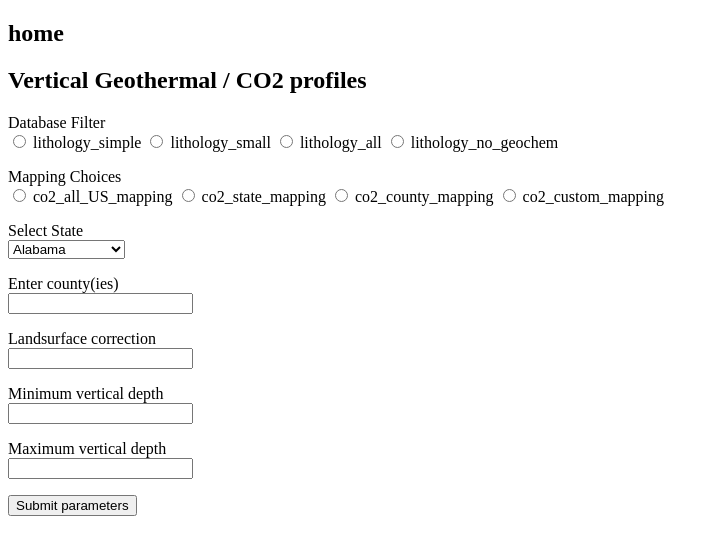
After one commit to hammytheham/CO2_GASP_PROGRAM, a Flask app: page /vertical in a window 1280 px wide. The commit adds this page. Shown: the top 555 px of the page, without its empty margins (0-719 px from the left). Run offline with Flask 2, Linux system fonts and the light colour scheme.

Commit message:
adding all files pre packaging

```diff
--- /dev/null
+++ b/service/data_input.py
@@ -0,0 +1,41 @@
+from flask_wtf import FlaskForm
+from wtforms import StringField, SubmitField, SelectField, RadioField
+
+class Index_page(FlaskForm):
+    modelling_option_choices=['Option 1', 'Option 2']
+    modelling_option=RadioField(choices=modelling_option_choices)
+    submit=SubmitField('Submit parameters')
+
+class Data_input(FlaskForm):
+    'For co2 density/state and geothermal gradient'
+    #co2_profile=StringField
+    SelectDatabaseChoices=['lithology_simple','lithology_small','lithology_all','lithology_no_geochem']
+    database_select=RadioField('Database Filter',choices=SelectDatabaseChoices)
+
+    SelectField_choices=['Horizontal','Vertical']
+    co2_profile=RadioField('CO2 Profile',choices=SelectField_choices)
+
+    SelectMapping_choices=['co2_all_US_mapping','co2_state_mapping','co2_county_mapping','co2_custom_mapping']
+    mapping_select=RadioField('Mapping Choices',choices=SelectMapping_choices)
+
+    us_state=['Alabama','Arizona','Arkansas','California','Colorado'
+,'Connecticut','Delaware','Florida','Georgia','Idaho','Illinois','Indiana',
+'Iowa','Kansas','Kentucky','Louisiana','Maine','Maryland','Massachusetts',
+'Michigan','Minnesota','Mississippi','Missouri','Montana','Nebraska','Nevada',
+'New Hampshire','New Jersey','New Mexico','New York','North Carolina',
+'North Dakota','Ohio','Oklahoma','Oregon','Pennsylvania','Rhode Island',
+'South Carolina','South Dakota','Tennessee','Texas','Utah','Vermont',
+'Virginia','Washington','West Virginia','Wisconsin','Wyoming']
+    US_state_select=SelectField('Select State', choices=us_state)
+
+    US_county=StringField('Enter county(ies)')
+
+    co2_depth=StringField('CO2 target depth')
+
+    land_correct=StringField('Landsurface correction')
+
+    min_vert_depth=StringField('Minimum vertical depth')
+
+    max_vert_depth=StringField('Maximum vertical depth')
+
+    submit=SubmitField('Submit parameters')
--- a/service/server.py
+++ b/service/server.py
@@ -1,25 +1,67 @@
-from flask import Flask, render_template
+from flask import Flask, render_template, redirect, request, url_for
 import boto3
 from config import S3_KEY, S3_SECRET, S3_BUCKET
+from data_input import Data_input, Index_page
 
 app = Flask(__name__)
-
+app.config['SECRET_KEY']=S3_SECRET
 #s3_resource = boto3.resource("s3", aws_access_key_id=S3_KEY, aws_secret_access_key=S3_SECRET)
-
 
 app.config['EXPLAIN_TEMPLATE_LOADING'] = True
 #app.config['FLASKS3_BUCKET_NAME'] = 'co-2-gasp-bucket'
 
-@app.route('/')
+@app.route('/',methods=['GET','POST'])
 def home():
-    return render_template("index.html")
+    data=Index_page()
+    if data.is_submitted():
+        result=request.form.to_dict()
+        print(result)
+        if result['modelling_option']=='Option 1':
+            print('hello')
+            return redirect('/sim1')
+        if result['modelling_option']=='Option 2':
+            return redirect('/about')
+    return render_template("index.html",form=data)
 
 @app.route('/about')
 def about():
-    s3_resource = boto3.resource("s3", aws_access_key_id=S3_KEY, aws_secret_access_key=S3_SECRET)
     return render_template("about.html")
+
+@app.route('/sim1',methods=['GET','POST'])
+def sim1():
+    data=Data_input()
+    if data.is_submitted():
+        result=request.form.to_dict()
+        if result['co2_profile']=='Horizontal':
+            return redirect('/horizontal')
+        if result['co2_profile']=='Vertical':
+            return redirect('/vertical')
+        print(result)
+    return render_template('horizontal_vertical.html',form=data)
+
+@app.route('/horizontal',methods=['GET','POST'])
+def horizontal():
+    data=Data_input()
+    if data.is_submitted():
+        result=request.form.to_dict()
+        print(result)
+
+    return render_template('horizontal.html',form=data)
+
+@app.route('/vertical',methods=['GET','POST'])
+def vertical():
+    data=Data_input()
+    if data.is_submitted():
+        result=request.form.to_dict()
+        print(result)
+    return render_template('vertical.html',form=data)
+
+
 
 #adding defunct text ading more texrt
 
 if __name__ == '__main__':
+    print('hello')
+    print(S3_KEY)
+    print(S3_BUCKET)
     app.run(host="0.0.0.0", port=8080,debug=True)
--- /dev/null
+++ b/service/templates/vertical.html
@@ -0,0 +1,50 @@
+{% extends "base.html"%}
+
+{% block content %}
+
+<h2> Vertical Geothermal / CO2 profiles </h2>
+<form action="" method="post">
+<p>
+{{form.database_select.label}}<br>
+{% for subfield in form.database_select %}
+    <tr>
+        <td>{{ subfield }}</td>
+        <td>{{ subfield.label }}</td>
+    </tr>
+{% endfor %}
+</p>
+<p>
+{{form.mapping_select.label}}<br>
+{% for subfield in form.mapping_select %}
+    <tr>
+        <td>{{ subfield }}</td>
+        <td>{{ subfield.label }}</td>
+    </tr>
+{% endfor %}
+</p>
+<p>
+{{form.US_state_select.label}}<br>
+{{form.US_state_select}}<br>
+</p>
+<p>
+{{form.US_county.label}}<br>
+{{form.US_county}}<br>
+</p>
+<p>
+{{form.land_correct.label}}<br>
+{{form.land_correct}}<br>
+</p>
+<p>
+{{form.min_vert_depth.label}}<br>
+{{form.min_vert_depth}}<br>
+</p>
+<p>
+{{form.max_vert_depth.label}}<br>
+{{form.max_vert_depth}}<br>
+</p>
+<p>
+{{form.submit()}}
+</p>
+</form>
+
+{% endblock %}
```
Also changed, not shown: service/templates/about.html (+3 -5 lines), service/templates/horizontal.html (added, +46 -0 lines), service/templates/horizontal_vertical.html (added, +21 -0 lines), service/templates/index.html (+14 -0 lines), 1 other file.
